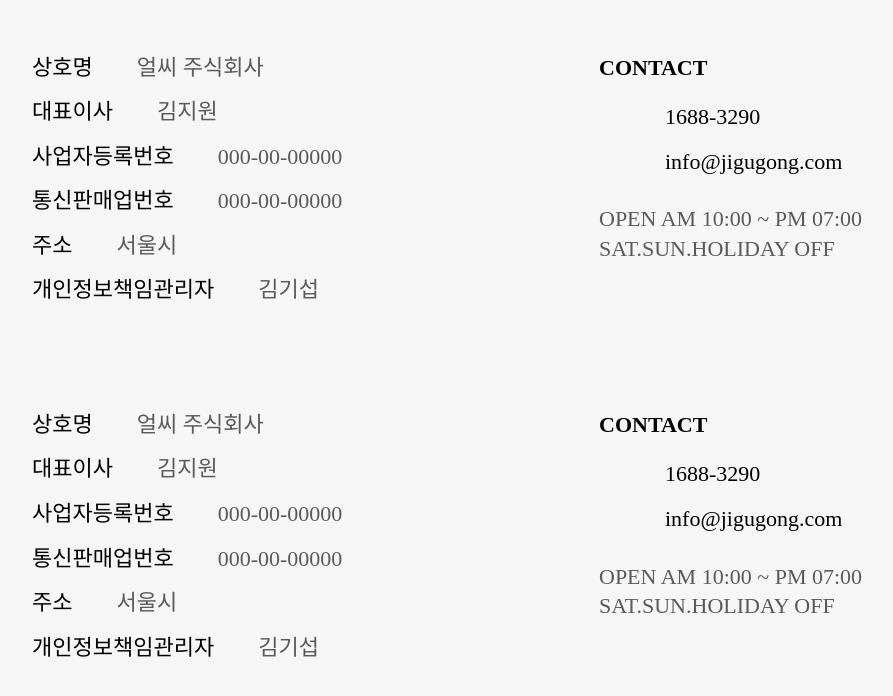
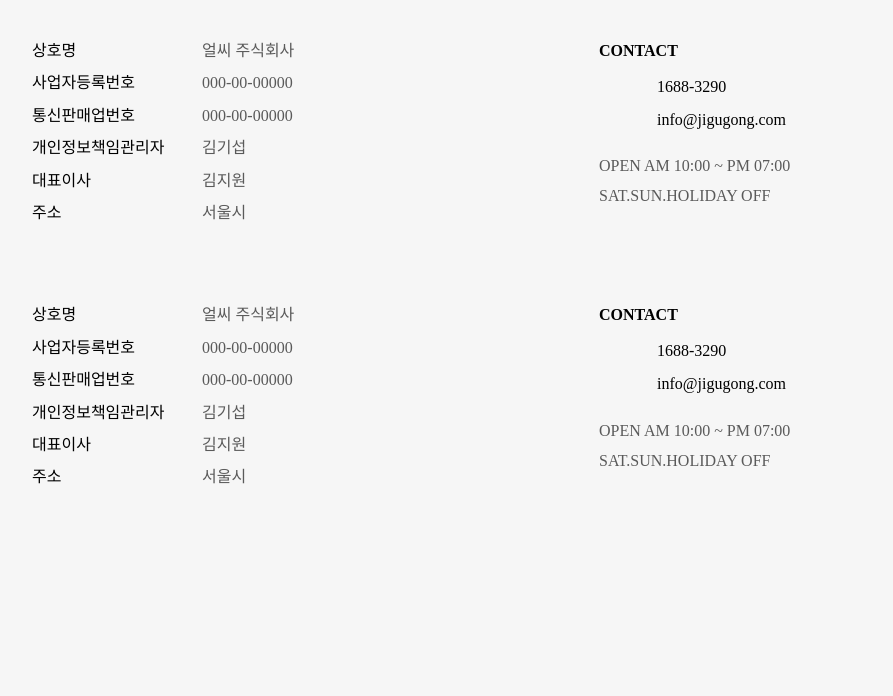
Before and after one commit to naninyang/jigugong-web, a Next.js app: page /components/global/Footer in a window 1280 px wide. Shown: the top 696 px of the page, without its empty margins (41-934 px from the left). Built offline with nearby package versions, Linux system fonts and the light colour scheme.

Commit message:
`Footer` font and size fix of `Landing` page
- `푸터`의 글꼴 사이즈 및 간격 수정

```diff
--- a/pages/components/global/Footer.jsx
+++ b/pages/components/global/Footer.jsx
@@ -10,8 +10,8 @@ const Container = styled.footer({
 const Wrapper = styled.div({
   ...styles.widthSettings,
   margin: '0 auto',
-  paddingTop: Em(45),
-  paddingBottom: Em(45),
+  paddingTop: Em(35),
+  paddingBottom: Em(35),
   display: 'flex',
   alignItems: 'flex-start',
   [mq.maxXsmall]: {
@@ -36,28 +36,32 @@ const LawInfoHeading = styled.h2({
 });
 
 const LawInfoList = styled.dl({
-  ...styles.clearfix,
+  display: 'flex',
+  flexWrap: 'wrap',
 });
 
 const LawInfoTerm = styled.dt({
-  padding: `${Em(7)} ${Em(28)} ${Em(7)} 0`,
-  float: 'left',
+  padding: `${Em(7)} 0`,
+  width: Rem(130),
   fontWeight: fontWeights.Medium,
-  fontSize: Rem(18),
+  fontSize: Rem(12),
   [mq.minTablet]: {
-    padding: `${Em(7)} ${Em(32)} ${Em(7)} 0`,
-    fontSize: Rem(22),
+    padding: `${Em(7)} 0`,
+    width: Rem(170),
+    fontSize: Rem(16),
   },
 });
 
 const LawInfoDescription = styled.dd({
   padding: `${Em(7)} 0`,
+  width: `calc(100% - ${Rem(130)})`,
   fontWeight: fontWeights.Regular,
-  fontSize: Rem(18),
+  fontSize: Rem(12),
   color: '#5a5a5a',
   [mq.minTablet]: {
     padding: `${Em(7)} 0`,
-    fontSize: Rem(22),
+    width: `calc(100% - ${Rem(170)})`,
+    fontSize: Rem(16),
   },
   '& address': {
     fontStyle: 'normal',
@@ -74,11 +78,13 @@ const ContactInfo = styled.div({
 const ContactInfoHeading = styled.h2({
   margin: `${Em(30)} 0 ${Em(10)}`,
   fontWeight: fontWeights.SemiBold,
-  fontSize: Rem(18),
+  fontSize: Rem(12),
   textTransform: 'uppercase',
   [mq.minTablet]: {
+    fontSize: Rem(16),
+  },
+  [mq.minXsmall]: {
     margin: `${Em(7)} 0 ${Em(10)}`,
-    fontSize: Rem(22),
   },
 });
 
@@ -88,11 +94,12 @@ const ContactInfoList = styled.dl({
 });
 
 const ContactInfoTerm = styled.dt({
-  margin: `${Rem(9)} 0`,
-  height: Rem(23),
-  flexBasis: Rem(33),
+  margin: `${Rem(5)} 0`,
+  height: Rem(19),
+  flexBasis: Rem(26),
   [mq.minXsmall]: {
-    height: Rem(27),
+    flexBasis: Rem(30),
+    height: Rem(23),
   },
   '& span': {
     ...styles.screenReaderOnly,
@@ -108,30 +115,31 @@ const ContactInfoTerm = styled.dt({
 const ContactInfoDescription = styled.dd({
   display: 'flex',
   alignItems: 'center',
-  margin: `${Rem(9)} 0`,
-  paddingLeft: Em(25),
-  width: `calc(100% - ${Rem(49)})`,
+  margin: `${Rem(5)} 0`,
+  paddingLeft: Em(24),
+  width: `calc(100% - ${Rem(26)})`,
   [mq.minSmall]: {
-    paddingLeft: Em(33),
+    paddingLeft: Em(28),
+    width: `calc(100% - ${Rem(30)})`,
   },
   '& a': {
     fontWeight: fontWeights.Regular,
-    fontSize: Rem(18),
+    fontSize: Rem(12),
     color: '#000000',
     [mq.minTablet]: {
-      fontSize: Rem(22),
+      fontSize: Rem(16),
     },
   },
 });
 
 const Notice = styled.div({
   marginTop: Em(15),
-  lineHeight: 1.36,
-  fontSize: Rem(18),
+  lineHeight: 1.88,
+  fontSize: Rem(12),
   fontWeight: fontWeights.Regular,
   color: '#5A5A5A',
   [mq.minSmall]: {
-    fontSize: Rem(22),
+    fontSize: Rem(16),
   },
 });
 
@@ -148,16 +156,16 @@ function Footer() {
           <LawInfoList>
             <LawInfoTerm>상호명</LawInfoTerm>
             <LawInfoDescription>얼씨 주식회사</LawInfoDescription>
-            <LawInfoTerm>대표이사</LawInfoTerm>
-            <LawInfoDescription>김지원</LawInfoDescription>
             <LawInfoTerm>사업자등록번호</LawInfoTerm>
             <LawInfoDescription>000-00-00000</LawInfoDescription>
             <LawInfoTerm>통신판매업번호</LawInfoTerm>
             <LawInfoDescription>000-00-00000</LawInfoDescription>
+            <LawInfoTerm>개인정보책임관리자</LawInfoTerm>
+            <LawInfoDescription>김기섭</LawInfoDescription>
+            <LawInfoTerm>대표이사</LawInfoTerm>
+            <LawInfoDescription>김지원</LawInfoDescription>
             <LawInfoTerm>주소</LawInfoTerm>
             <LawInfoDescription><address>서울시</address></LawInfoDescription>
-            <LawInfoTerm>개인정보책임관리자</LawInfoTerm>
-            <LawInfoDescription>김기섭</LawInfoDescription>
           </LawInfoList>
         </LawInfo>
         <ContactInfo>
```
